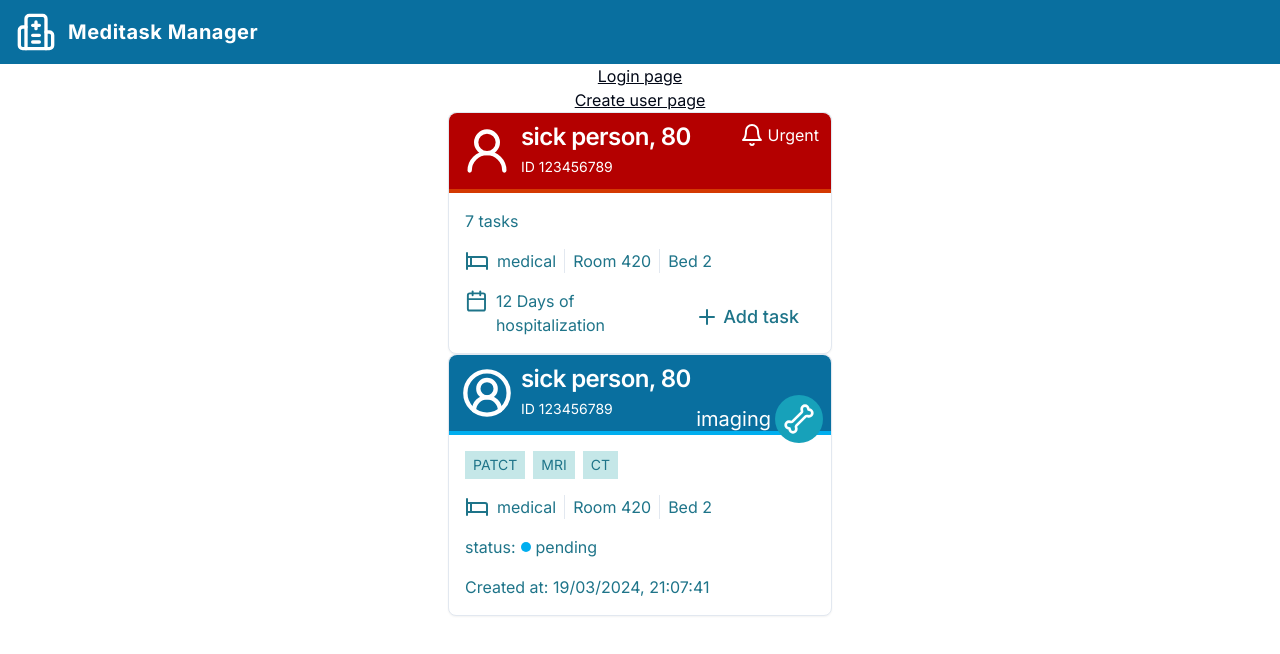
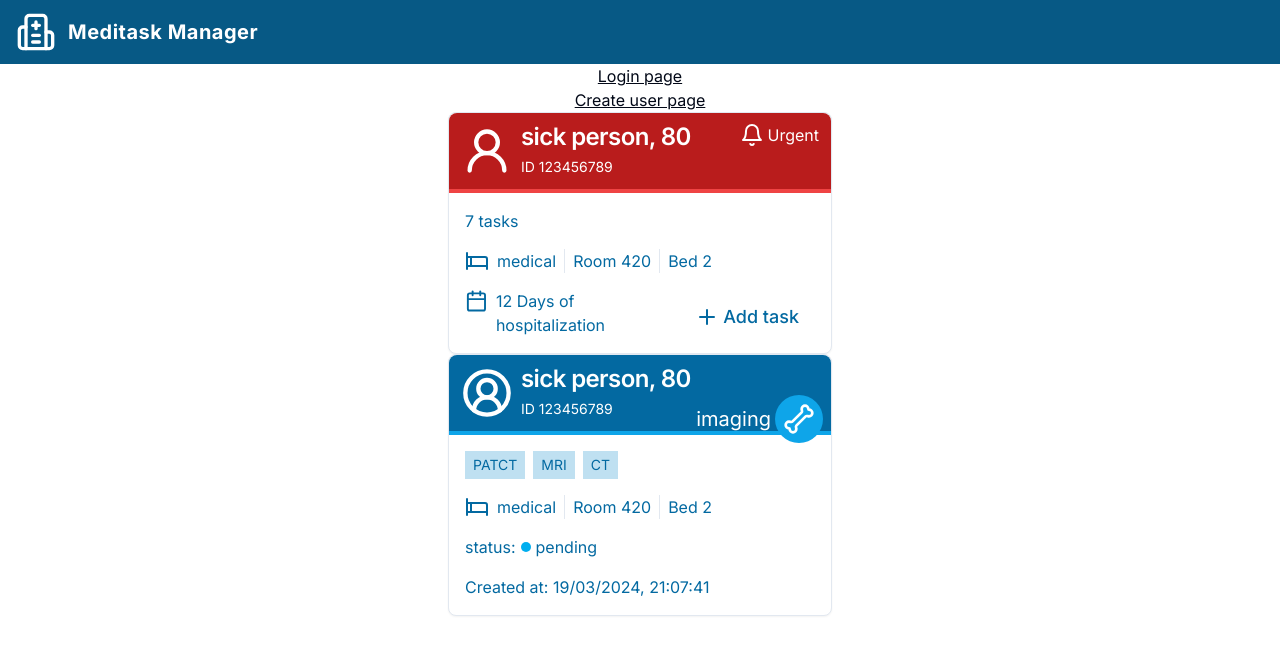
Before and after one commit to b0rik/openu-web-workshop, a Next.js app: page / in a window 1280 px wide. Shown: the top 654 px of the page. Built offline with nearby package versions, Linux system fonts and the light colour scheme.

Commit message:
changed colors to tailwind colors

```diff
--- a/app/auth/layout.tsx
+++ b/app/auth/layout.tsx
@@ -2,7 +2,7 @@ import React from 'react';
 
 const AuthLayout = ({ children }: { children: React.ReactNode }) => {
   return (
-    <div className='flex grow items-center bg-gradient-to-b from-[#096F9F] to-[#00AEEF] px-4'>
+    <div className='flex grow items-center bg-gradient-to-b from-sky-800 to-sky-400 px-4'>
       <div className='mb-6 mt-6 w-full'>{children}</div>
     </div>
   );
--- a/components/PatientCard.tsx
+++ b/components/PatientCard.tsx
@@ -34,7 +34,7 @@ const mockPatientTasks = [
 ];
 
 export const PatientCard = () => {
-  // get as prop?
+  // get as prop
   const { name, age, socialId, bed, department, room, addmissionDate } =
     mockPatientData;
   // get for every user? seems wasteful fetches how to improve?
@@ -55,9 +55,7 @@ export const PatientCard = () => {
       <CardHeader
         className={cn(
           'relative flex flex-row items-center justify-between rounded-t-lg border-b-4 p-3 text-white',
-          isUrgent
-            ? 'border-[#D43902] bg-[#B40000]'
-            : 'border-[#00AEEF] bg-[#096F9F]',
+          isUrgent ? 'border-red-500 bg-red-700' : 'border-sky-500 bg-sky-700',
         )}
       >
         <div className='flex items-center gap-2'>
@@ -82,7 +80,7 @@ export const PatientCard = () => {
           </div>
         )}
       </CardHeader>
-      <CardContent className='space-y-4 p-4 text-[#1e7489]'>
+      <CardContent className='space-y-4 p-4 text-sky-700'>
         <p>{`${tasks.length ? tasks.length : 'no'} tasks`}</p>
         <div className='flex gap-2'>
           <Bed />
--- a/components/TaskCard.tsx
+++ b/components/TaskCard.tsx
@@ -64,9 +64,7 @@ export const TaskCard = () => {
       <CardHeader
         className={cn(
           'relative flex flex-row items-center  justify-between rounded-t-lg border-b-4 p-3 text-white',
-          isUrgent
-            ? 'border-[#D43902] bg-[#B40000]'
-            : 'border-[#00AEEF] bg-[#096F9F]',
+          isUrgent ? 'border-red-500 bg-red-700' : 'border-sky-500 bg-sky-700',
         )}
       >
         <div className='flex items-center gap-2'>
@@ -87,18 +85,18 @@ export const TaskCard = () => {
           <div
             className={cn(
               'rounded-full p-2',
-              isUrgent ? 'bg-[#FE7725]' : 'bg-[#17A1BA]',
+              isUrgent ? 'bg-red-500' : 'bg-sky-500',
             )}
           >
             <TaskIcon type={type} />
           </div>
         </div>
       </CardHeader>
-      <CardContent className='space-y-4 p-4 text-[#1e7489]'>
+      <CardContent className='space-y-4 p-4 text-sky-700'>
         <div className='flex gap-2'>
           {subTypes.map((subType, index) => (
             <div
-              className='bg-[#1BA1A4]/25 px-2 py-1 text-sm text-[#1e7489]'
+              className='bg-sky-600/25 px-2 py-1 text-sm text-sky-700'
               key={index}
             >
               {subType}
--- a/components/form/FormButton.tsx
+++ b/components/form/FormButton.tsx
@@ -4,7 +4,7 @@ export const FormButton = ({ children }: { children: React.ReactNode }) => {
   return (
     <Button
       type='submit'
-      className='w-full rounded-full bg-[#17a1bb] text-lg hover:bg-[#1e7489]'
+      className='w-full rounded-full bg-sky-500 text-lg hover:bg-sky-600'
     >
       {children}
     </Button>
--- a/components/form/FormCardWrapper.tsx
+++ b/components/form/FormCardWrapper.tsx
@@ -18,7 +18,7 @@ export const FormCardWrapper = ({
   children,
 }: FormCardWrapperProps) => {
   return (
-    <Card className='bg-[#eaf5f9] text-[#1e7489]'>
+    <Card className='bg-sky-50 text-sky-800'>
       <CardHeader className='text-center'>
         {title && <CardTitle>{title}</CardTitle>}
         {description && <CardDescription>{description}</CardDescription>}
--- a/components/form/FormError.tsx
+++ b/components/form/FormError.tsx
@@ -5,9 +5,7 @@ interface FormErrorProps {
 export const FormError = ({ message }: FormErrorProps) => {
   return (
     message && (
-      <div className='rounded-md bg-[#B40000] p-3 text-[#ffffff]'>
-        {message}
-      </div>
+      <div className='rounded-md bg-red-600 p-3 text-white'>{message}</div>
     )
   );
 };
--- a/components/form/FormInput.tsx
+++ b/components/form/FormInput.tsx
@@ -30,9 +30,9 @@ export const FormInput = ({
       <div className='relative flex items-center'>
         <Input
           className={cn(
-            'rounded-full border-[#88ced8] focus-visible:ring-[#1e7489]',
+            'rounded-full border-sky-300 focus-visible:ring-sky-600',
             (isTouched || invalid) &&
-              (invalid ? 'border-[#fc8585]' : 'border-[#99ce97]'),
+              (invalid ? 'border-red-400' : 'border-green-400'),
           )}
           placeholder={placeholder}
           type={type}
--- a/components/form/FormSuccess.tsx
+++ b/components/form/FormSuccess.tsx
@@ -5,9 +5,7 @@ interface FormSuccessProps {
 export const FormSuccess = ({ message }: FormSuccessProps) => {
   return (
     message && (
-      <div className='rounded-md bg-[#8ACA8B] p-3 text-[#363636]'>
-        {message}
-      </div>
+      <div className='rounded-md bg-green-400 p-3 text-black'>{message}</div>
     )
   );
 };
--- a/components/form/InputValidIcon.tsx
+++ b/components/form/InputValidIcon.tsx
@@ -15,12 +15,12 @@ export const InputValidIcon = ({
     (isValid ? (
       <CircleCheck
         strokeWidth={1}
-        className='absolute right-2 h-6 w-6 text-[#99ce97]'
+        className='absolute right-2 h-6 w-6 text-green-400'
       />
     ) : (
       <CircleX
         strokeWidth={1}
-        className='absolute right-2 h-6 w-6 text-[#fc8585]'
+        className='absolute right-2 h-6 w-6 text-red-400'
       />
     ))
   );
--- a/components/navbar/NavBar.tsx
+++ b/components/navbar/NavBar.tsx
@@ -2,7 +2,7 @@ import { Hospital } from 'lucide-react';
 
 export const NavBar = () => {
   return (
-    <nav className='flex h-16 w-full items-center bg-[#096F9F] text-white'>
+    <nav className='flex h-16 w-full items-center bg-sky-800 text-white'>
       <div className='m-4 flex items-center gap-3'>
         <Hospital className='h-10 w-10' />
         <span className='text-xl font-bold tracking-wide'>
```
